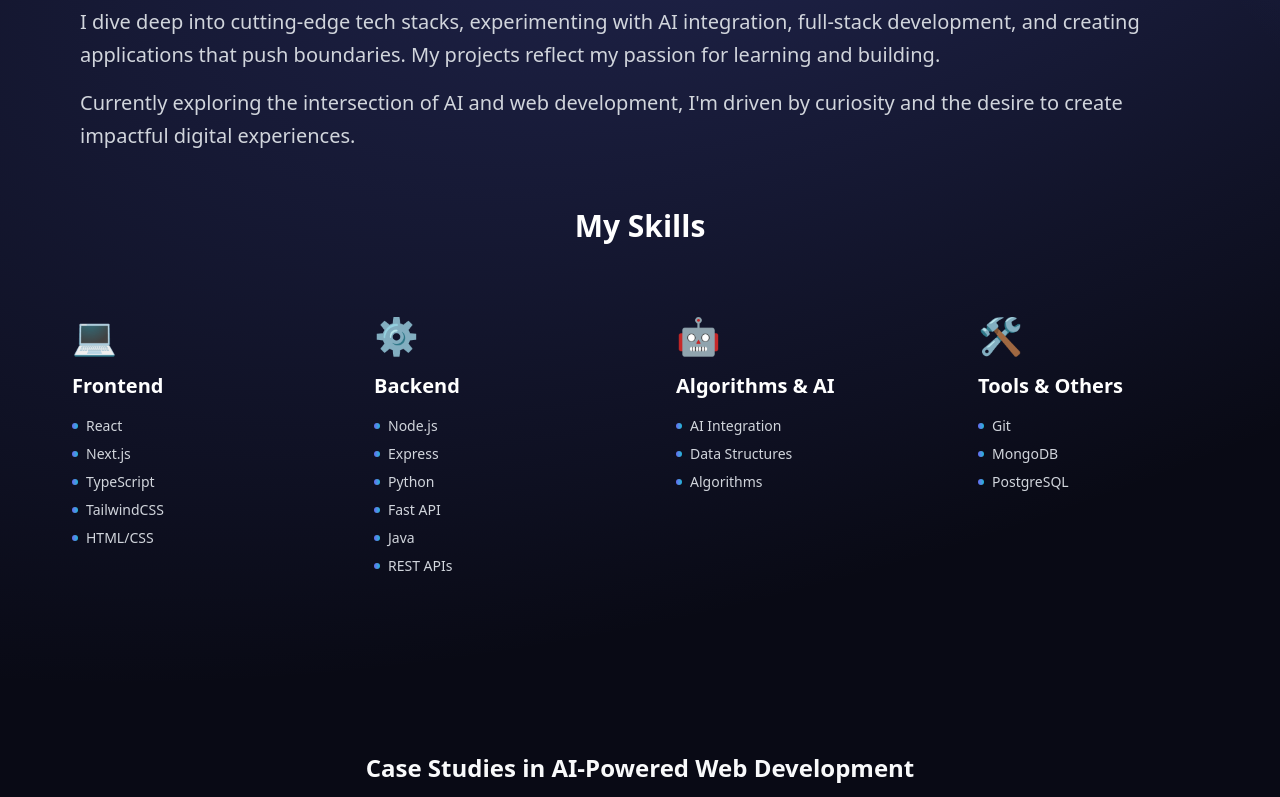
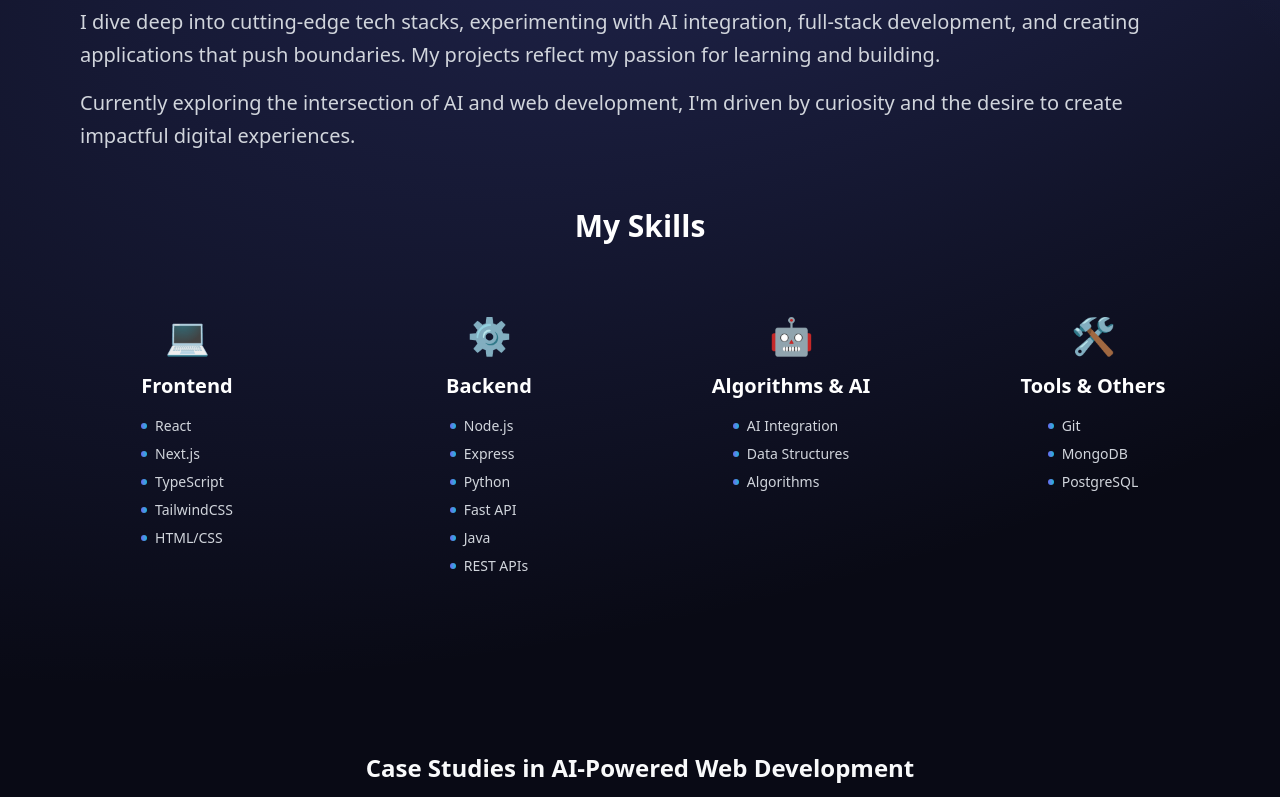
Before and after one commit to TejaBudumuru3/my-portfolio, a Next.js app: page / in a window 1280 px wide. Shown: the part 583-1380 px from the top of the page. Built offline with nearby package versions, Linux system fonts and the light colour scheme.

Commit message:
feat: update HeroSection layout for skills display; adjust grid and styling

```diff
--- a/app/components/Hero-Section.tsx
+++ b/app/components/Hero-Section.tsx
@@ -74,11 +74,11 @@ export const HeroSection = () => {
                     <h3 className="text-3xl text-white font-bold font-display text-center mb-12">
                         My Skills
                     </h3>
-                    <div className="grid sm:grid-cols-1 lg:grid-cols-4 gap-6">
+                    <div className="grid sm:grid-cols-1 md:grid-cols-2 lg:grid-cols-4 gap-6">
                         {skills.map((skillGroup, index) => (
                             <div
                                 key={skillGroup.category}
-                                className="glass p-6 rounded-2xl hover-lift group"
+                                className="justify-items-center p-6 rounded-2xl hover-lift group"
                                 style={{ animationDelay: `${index * 100}ms` }}
                             >
                                 <div
@@ -89,7 +89,7 @@ export const HeroSection = () => {
                                 <h4 className="text-xl font-semibold text-white mb-4 font-display">
                                     {skillGroup.category}
                                 </h4>
-                                <ul className="space-y-2">
+                                <ul className="space-y-2 ">
                                     {skillGroup.items.map((skill) => (
                                         <li
                                             key={skill}
```
